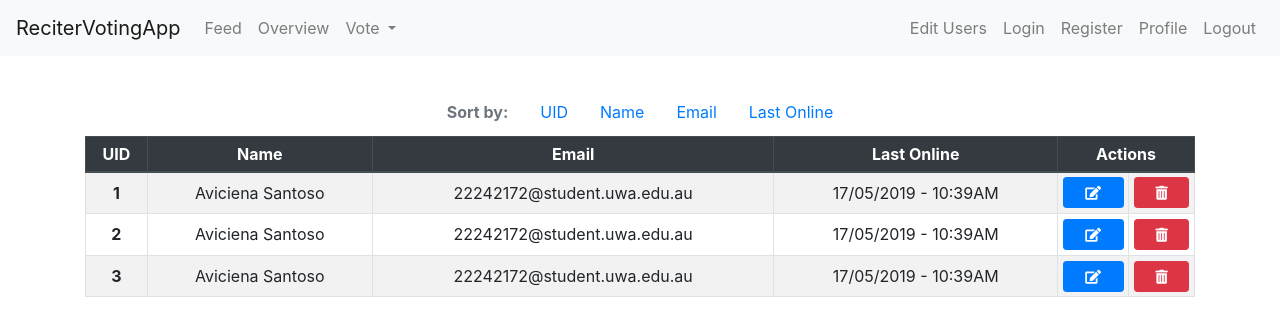
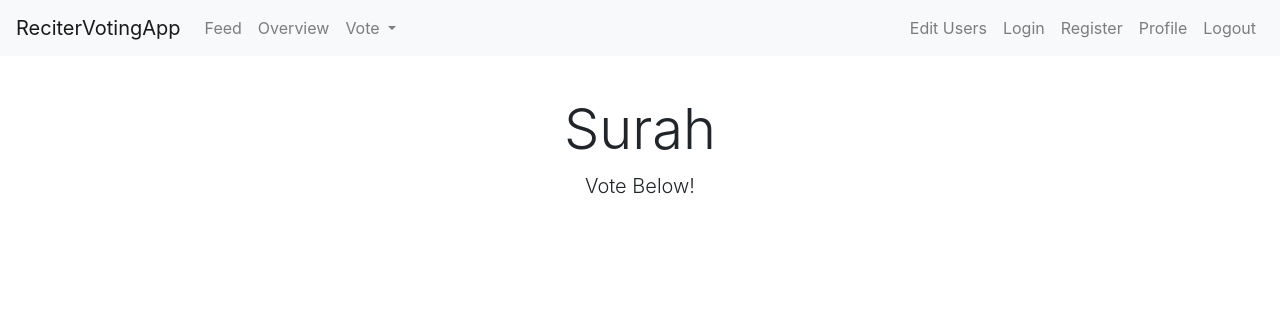
Before and after one commit to Naazyon/ReciterVotingApp, a Flask app: page /vote in a window 1280 px wide. Shown: the top 336 px of the page. Run offline with Flask 2, Linux system fonts and the light colour scheme; some libraries are stand-ins or nearby versions.

Commit message:
frontend finished including modals

```diff
--- a/app/routes.py
+++ b/app/routes.py
@@ -37,4 +37,4 @@ def users():
 @app.route('/vote')
 def vote():
     user = {'username': 'Aviciena Santoso'}
-    return render_template('users.html', title="Edit Users - QRVA")
+    return render_template('vote.html', title="Edit Users - QRVA")
--- a/app/templates/navbar.html
+++ b/app/templates/navbar.html
@@ -17,13 +17,13 @@
         </a>
         <div class="dropdown-menu" aria-labelledby="voteDropdown">
           <a class="dropdown-item disabled" href="#"><b>Popular Verses</b></a>
-          <a class="dropdown-item" href="#">Yaseen / The Heart</a>
-          <a class="dropdown-item" href="#">Ar-Rahman (The Most Merciful)</a>
-          <a class="dropdown-item" href="#">Al-Waaqiah (The Inevitable)</a>
-          <a class="dropdown-item" href="#">Al-Mulk (The Dominion)</a>
-          <a class="dropdown-item" href="#">Al-A'la (The Most High)</a>
+          <a class="dropdown-item" href="/vote">Yaseen / The Heart</a>
+          <a class="dropdown-item" href="/vote">Ar-Rahman (The Most Merciful)</a>
+          <a class="dropdown-item" href="/vote">Al-Waaqiah (The Inevitable)</a>
+          <a class="dropdown-item" href="/vote">Al-Mulk (The Dominion)</a>
+          <a class="dropdown-item" href="/vote">Al-A'la (The Most High)</a>
           <div class="dropdown-divider"></div>
-          <a class="dropdown-item" href="#">Pick A Verse</a>
+          <a class="dropdown-item" href="#" data-toggle="modal" data-target="#pickModal">Pick A Chapter</a>
         </div>
       </li>
     </ul>
@@ -32,10 +32,10 @@
             <a class="nav-link" href="/users">Edit Users</a>
         </li>
         <li class="nav-item">
-            <a class="nav-link" href="#">Login</a>
+            <a class="nav-link" href="#" data-toggle="modal" data-target="#loginModal">Login</a>
         </li>
         <li class="nav-item">
-            <a class="nav-link" href="#">Register</a>
+            <a class="nav-link" href="#" data-toggle="modal" data-target="#registerModal">Register</a>
         </li>
         <li class="nav-item">
             <a class="nav-link" href="/profile">Profile</a>
@@ -46,3 +46,93 @@
     </ul>
   </div>
 </nav>
+
+<!-- pick chapter modal -->
+<div class="modal fade" id="pickModal" tabindex="-1" role="dialog" aria-hidden="true">
+  <div class="modal-dialog modal-dialog-centered" role="document">
+    <div class="modal-content">
+      <div class="modal-body">
+      <div class="row text-center no-gutters">
+      <div class="col-sm-8 px-1">
+            <select class="form-control" id="chapSelect">
+                <option>Pick a chapter...</option>
+                <option>1 > Yaseen / The Heart</option>
+                <option>2 > Ar-Rahman (The Most Merciful)</option>
+                <option>3 > Al-Waaqiah (The Inevitable)</option>
+                <option>4 > Al-Mulk (The Dominion)</option>
+                <option>5 > Al-A'la (The Most High)</option>
+            </select>
+        </div>
+        <div class="col-sm-2 px-1">
+            <button type="button" class="btn btn-info btn-block"><i class="fas fa-search"></i></button>
+        </div>
+        <div class="col-sm-2 px-1">
+            <button type="button" class="btn btn-secondary btn-block" data-dismiss="modal"><i class="fa fa-window-close" aria-hidden="true"></i></button>
+        </div>
+      </div>
+    </div>
+  </div>
+</div>
+</div>
+
+<!-- login modal -->
+<div class="modal fade" id="loginModal" tabindex="-1" role="dialog" aria-hidden="true">
+  <div class="modal-dialog modal-dialog-centered" role="document">
+    <div class="modal-content">
+      <div class="modal-body">
+      <div class="px-3">
+      <div class="form-group row">
+        <label for="formLoginEmail">Email</label>
+        <input type="email" class="form-control" id="formLoginEmail" placeholder="name@example.com">
+      </div>
+      <div class="form-group row">
+        <label for="formLoginPassword">Password</label>
+        <input type="password" class="form-control" id="formLoginPassword" placeholder="Password">
+      </div>
+      <hr />
+      <div class="row">
+        <div class="col-sm-8 px-1">
+            <button type="button" class="btn btn-primary btn-block">Login</button>
+        </div>
+        <div class="col-sm-4 px-1">
+            <button type="button" class="btn btn-secondary btn-block" data-dismiss="modal">Cancel</button>
+        </div>
+      </div>
+      </div>
+    </div>
+  </div>
+</div>
+</div>
+
+<!-- register modal -->
+<div class="modal fade" id="registerModal" tabindex="-1" role="dialog" aria-hidden="true">
+  <div class="modal-dialog modal-dialog-centered" role="document">
+    <div class="modal-content">
+      <div class="modal-body">
+      <div class="px-3">
+      <div class="form-group row">
+        <label for="formRegisterEmail">Email</label>
+        <input type="email" class="form-control" id="formRegisterEmail" placeholder="name@example.com">
+      </div>
+      <div class="form-group row">
+        <label for="formRegisterPassOne">Password</label>
+        <input type="password" class="form-control" id="formRegisterPassOne" placeholder="Password">
+      </div>
+      <div class="form-group row">
+        <label for="formRegisterPassTwo">Repeat Password</label>
+        <input type="password" class="form-control" id="formRegisterPassTwo" placeholder="Repeat Password">
+      </div>
+      <hr />
+      <div class="row">
+        <div class="col-sm-8 px-1">
+            <button type="button" class="btn btn-primary btn-block">Login</button>
+        </div>
+        <div class="col-sm-4 px-1">
+            <button type="button" class="btn btn-secondary btn-block" data-dismiss="modal">Cancel</button>
+        </div>
+      </div>
+      </div>
+    </div>
+  </div>
+</div>
+</div>
--- a/app/templates/vote.html
+++ b/app/templates/vote.html
@@ -5,32 +5,8 @@
 {% block content %}
 
 <div class="py-2 mx-auto text-center">
-  <h1 class="display-4">Quran Reciter Voting App</h1>
-  <p class="lead">See what your fellow users are doing below...<br />Welcome to the feed!</p>
-</div>
-
-<div class="card">
-  <div class="card-header">
-    <h5 class="card-title">Activity</h5>
-    <p class="card-text">Current time: 11:49PM WST</p>
-  </div>
-  <ul class="list-group list-group-flush">
-    <li class="list-group-item">11:57PM - <b>Aviciena Santoso</b> just voted on ...</li>
-    <li class="list-group-item">11:56PM - <b>Yulianita Santoso</b> just voted on ...</li>
-    <li class="list-group-item">11:50PM - <b>Sauda Omar</b> just voted on ...</li>
-  </ul>
-</div>
-<br />
-<div class="card">
-  <div class="card-header">
-    <h5 class="card-title">Current Statistics</h5>
-    <p class="card-text">Here are some statistics for today...</p>
-  </div>
-  <ul class="list-group list-group-flush">
-    <li class="list-group-item">x Votes Made</li>
-    <li class="list-group-item">x Votes Made</li>
-    <li class="list-group-item">x Votes Made</li>
-  </ul>
+  <h1 class="display-4">Surah</h1>
+  <p class="lead">Vote Below!</p>
 </div>
 
 {% endblock %}
```
